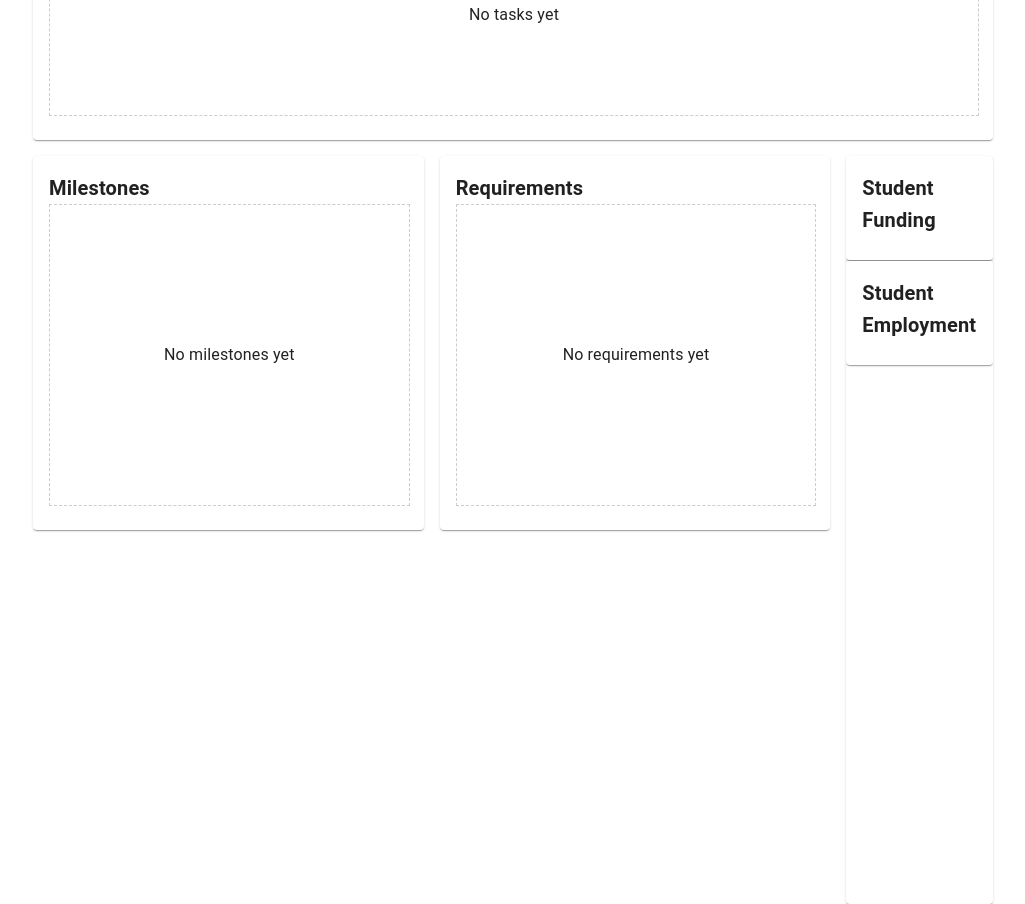
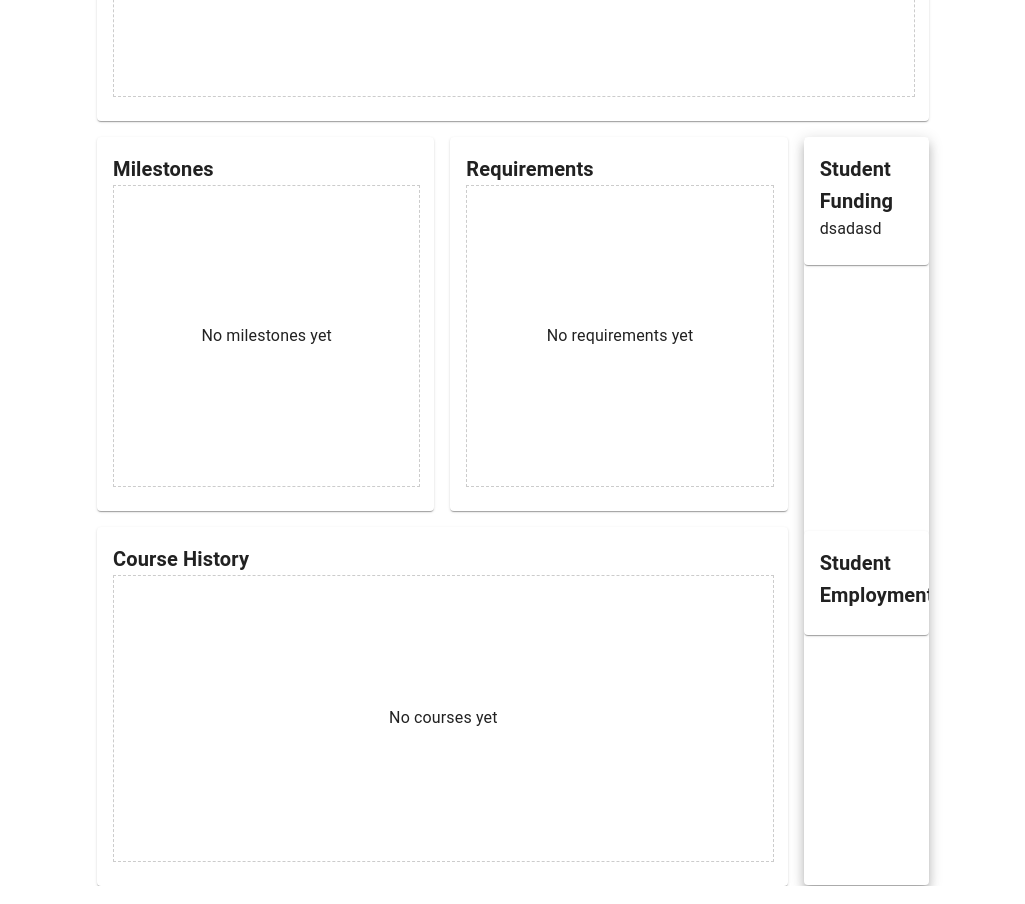
Before and after one commit to ben0002/graduate-web-app, a React (Create React App) app in the folder graduate_progress_portal/: page /student/progress in a window 1280 px wide. Shown: the part 520-1424 px from the top of the page, without its empty margins (127-1152 px from the left). Built offline with nearby package versions, Linux system fonts and the light colour scheme.

Commit message:
added student course history and fixed other stuff

```diff
--- a/graduate_progress_portal/src/layouts/studentLayout.js
+++ b/graduate_progress_portal/src/layouts/studentLayout.js
@@ -4,7 +4,6 @@ import { Outlet } from "react-router-dom";
 export default function StudentLayout() {
     return (
         <>
-            <h2>Student Layout:</h2>
             <Outlet/>
         </>
     );
--- /dev/null
+++ b/graduate_progress_portal/src/student/components/StudentCourseHistoryCard.css
@@ -0,0 +1,13 @@
+.student-course-history-container {
+  width: 100%;
+  box-sizing: border-box;
+}
+
+.student-course-history-placeholder {
+  width: 100%;
+  height: 285px;
+  border: 1px dashed #ccc;
+  display: flex;
+  align-items: center;
+  justify-content: center;
+}
--- /dev/null
+++ b/graduate_progress_portal/src/student/components/StudentCourseHistoryCard.js
@@ -0,0 +1,21 @@
+import React from 'react';
+import { Card, CardContent, Typography } from '@mui/material';
+import './StudentCourseHistoryCard.css';
+
+const StudentCourseHistoryCard = () => {
+    return (
+        <Card className="student-course-history-container">
+            <CardContent>
+                <Typography variant="h6" component="div">
+                    <strong>Course History</strong>
+                </Typography>
+                {/* Placeholder box, uses the milestones-placeholder class for styling */}
+                <div className="student-course-history-placeholder">
+                    <Typography variant="body1">No courses yet</Typography>
+                </div>
+            </CardContent>
+        </Card>
+    );
+}
+
+export default StudentCourseHistoryCard;
--- a/graduate_progress_portal/src/student/components/StudentFunding.css
+++ b/graduate_progress_portal/src/student/components/StudentFunding.css
@@ -1,9 +1,15 @@
 /*CSS File for Student Funding Card*/
 
 .student-funding-card-container {
+    width: 100%;
+    box-sizing: border-box;
+}
+
+.student-funding-card-placeholder {
+    width: 100%;
+    height: 300px;
+    border: 1px dashed #ccc;
     display: flex;
-    flex-direction: column;
+    align-items: center;
     justify-content: center;
-    align-items: center;
-    width: 100%;
 }
--- a/graduate_progress_portal/src/student/components/StudentFundingCard.js
+++ b/graduate_progress_portal/src/student/components/StudentFundingCard.js
@@ -2,13 +2,16 @@ import React from 'react';
 import { Card, CardContent, Typography } from '@mui/material';
 
 const StudentFundingCard = () => {
+
   return (
     <Card className="student-funding-card-container">
       <CardContent>
         <Typography variant="h6" component="div">
           <strong>Student Funding</strong>
         </Typography>
-        {/* Content related to student funding goes here */}
+        <div className="student-funding-card-placeholder">
+          <Typography variant="body1">dsadasd</Typography>
+        </div>
       </CardContent>
     </Card>
   );
--- a/graduate_progress_portal/src/student/components/ToDoBox.css
+++ b/graduate_progress_portal/src/student/components/ToDoBox.css
@@ -6,7 +6,7 @@
 /* Styling for contents inside */
 .to-do-list-placeholder {
     width: 100%;
-    height: 200px;
+    height: 250px;
     border: 1px dashed #ccc;
     display: flex;
     align-items: center;
--- a/graduate_progress_portal/src/student/pages/StudentProgress.js
+++ b/graduate_progress_portal/src/student/pages/StudentProgress.js
@@ -7,10 +7,11 @@ import StudentMilestoneCard from '../components/StudentMilestoneCard.js';
 import StudentRequirementCard from '../components/StudentRequirementCard.js';
 import StudentFundingCard from '../components/StudentFundingCard.js';
 import StudentEmploymentCard from '../components/StudentEmploymentCard.js';
+import StudentCourseHistoryCard from '../components/StudentCourseHistoryCard.js';
 
 const StudentProgress = () => {
   return (
-    <Box sx={{ width: '75%', mx: 'auto' }}> {/* Adjust this width for the global container */}
+    <Box sx={{ width: '65%', mx: 'auto' }}> {/* Adjust this width for the global container */}
       <Grid container spacing={2}>
         {/* Student Card */}
         <Grid item xs={12}>
@@ -31,11 +32,20 @@ const StudentProgress = () => {
           </Grid>
           {/*  Funding and Employment Card*/}
           <Grid item xs={12} md={2} lg={2}>
-            <Card sx={{ height: '200%', display: 'flex', flexDirection: 'column' }}>
-              <StudentFundingCard student={studentData.funding} />
-              <Divider flexItem />
-              <StudentEmploymentCard student={studentData.employment} />
+            <Card raised sx={{ display: 'flex', flexDirection: 'column', height: '200%' }}>
+              <Box sx={{ display: 'flex', flexDirection: 'column', flexGrow: 1 }}>
+                <Box sx={{ flex: 1 }}>
+                  <StudentFundingCard student={studentData.funding} />
+                </Box>
+                <Box sx={{ flex: 0.9}}>
+                  <StudentEmploymentCard student={studentData.employment} />
+                </Box>
+              </Box>
             </Card>
+          </Grid>
+          {/*  Student Course History Card */}
+          <Grid item xs={12} md={10} lg={10}>
+            <StudentCourseHistoryCard student={studentData.courseHistory} />
           </Grid>
         </Grid>
       </Grid>
```
Also changed, not shown: graduate_progress_portal/src/App.js (line endings or trailing spaces).
